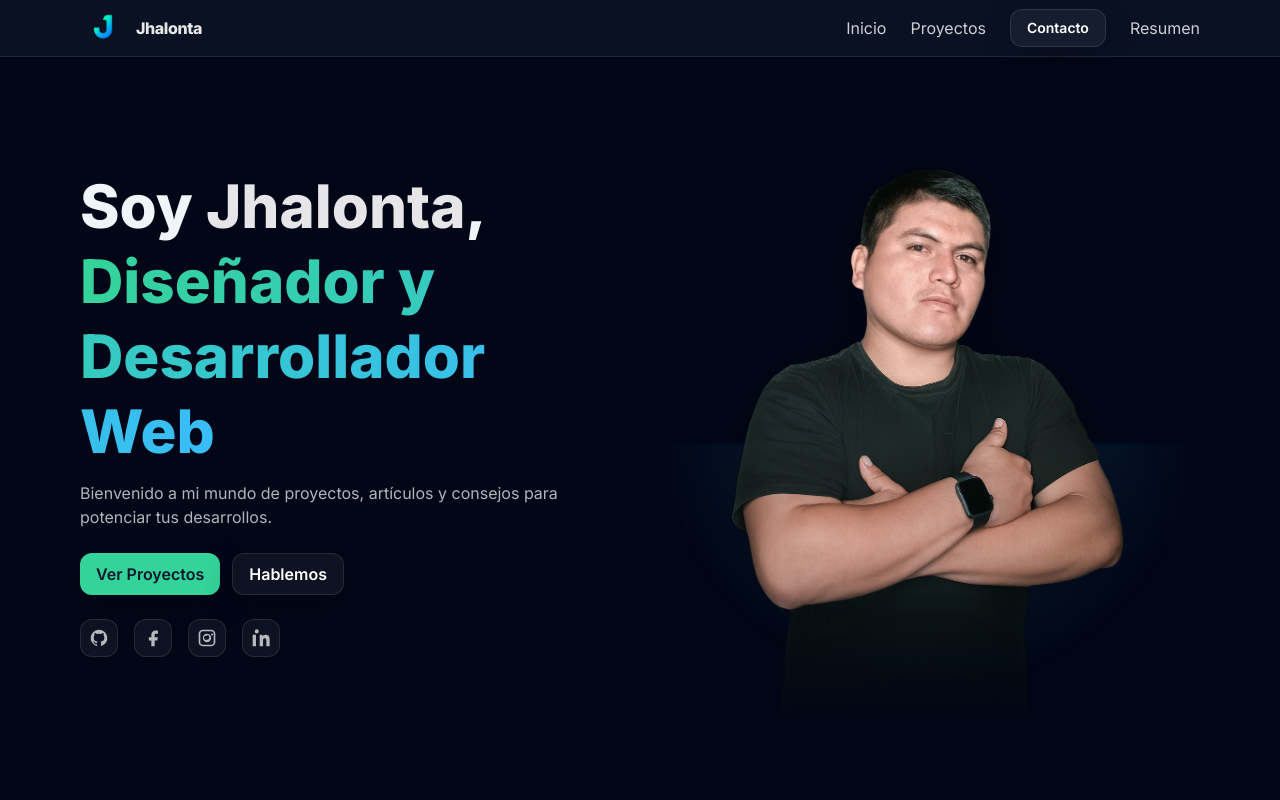
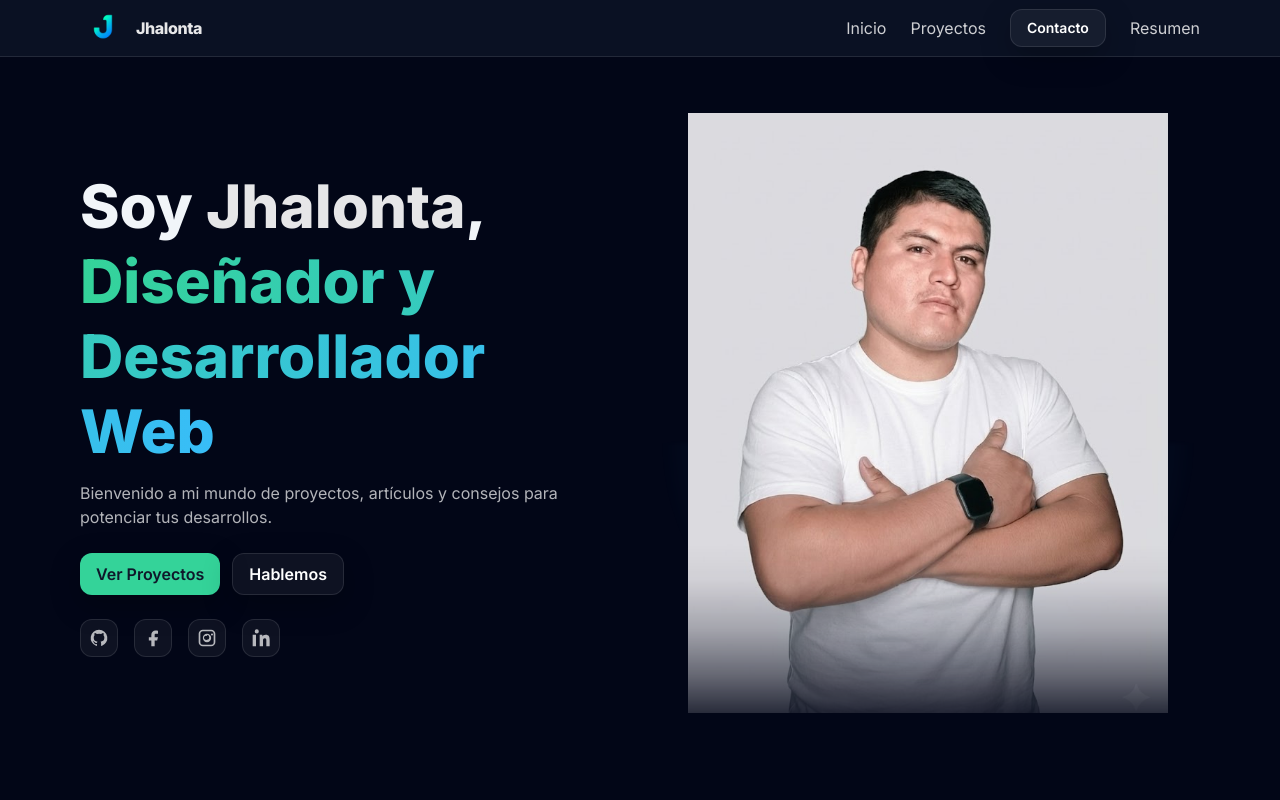
Before and after one commit to jhalonta/JhalontaWeb, a Vue app: page / in a window 1280 px wide. Shown: the top 800 px of the page. Built offline with nearby package versions, Linux system fonts and the light colour scheme.

Commit message:
Update profile photo

```diff
--- a/src/components/Hero.vue
+++ b/src/components/Hero.vue
@@ -76,7 +76,7 @@
 import { computed } from 'vue'
 import { site } from '@configs/siteConfig'
 import SocialIcon from '@components/SocialIcon.vue'
-import avatar from '@/assets/profile.png'
+const avatar = '/profile.png'
 
 /* Gmail compose directo con tu correo */
 const gmailUrl = computed(() => {
```
Also changed, not shown: public/profile.png (added).
